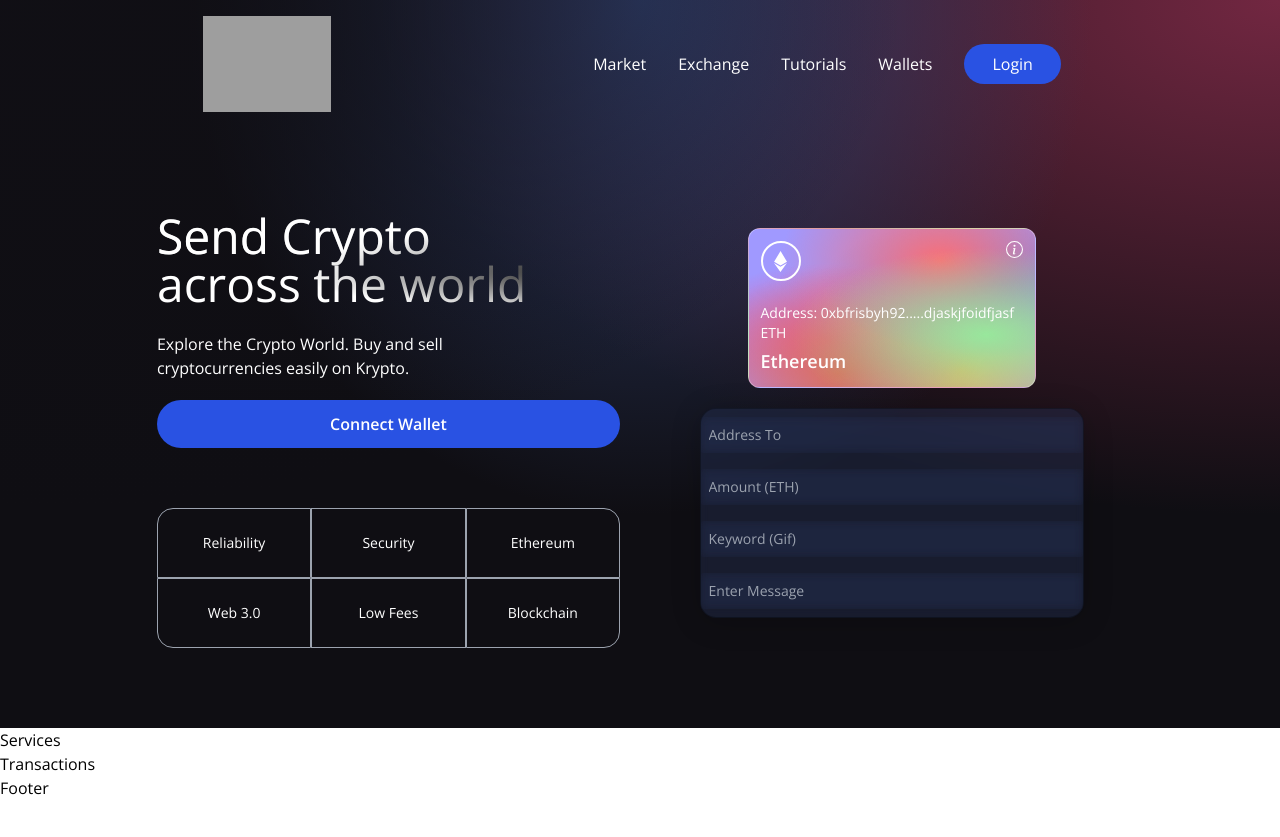
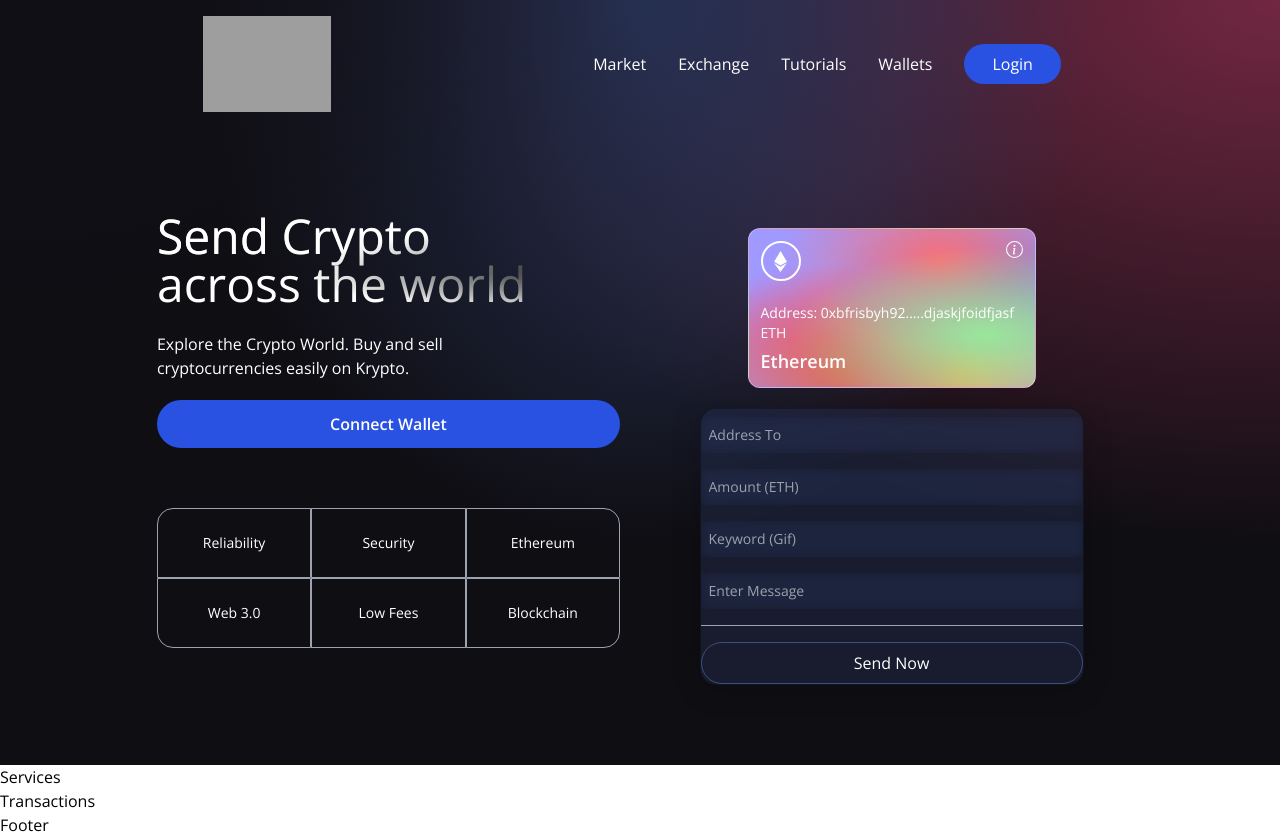
Before and after one commit to bfrisbyh92/Web3.0-App, a React (Create React App) app: page / in a window 1280 px wide. Before the commit the page ends 800 px from the top, so only its background shows below. Built offline with nearby package versions, Linux system fonts and the light colour scheme; grey boxes are pictures that could not be loaded.

Commit message:
welcome component done for now, moving to loader component

```diff
--- a/src/components/Welcome.jsx
+++ b/src/components/Welcome.jsx
@@ -25,6 +25,10 @@ const Input = ({placeholder,name,type,value,handleChange}) => (
 const Welcome = () => {
 
   const connectWallet = () => {
+
+  }
+
+  const handleSubmit = () => {
 
   }
 
@@ -108,6 +112,21 @@ const Welcome = () => {
 
                 <Input placeholder="Enter Message" name="message"
                 type="text" handleChange={() => {}}/>
+
+                <div className="h-[1px] w-full bg-gray-400 my-2"/>
+
+                {/*isLoading*/ /*true */ false ? (
+                    <Loader/>
+                ) : (
+                  <button
+                  type="button"
+                   onClick={handleSubmit}
+                   className="text-white w-full mt-2 border-[1px] p-2
+                   border-[#3d4f7c] rounded-full cursor-pointer"
+                  >
+                  Send Now
+                  </button>
+                )}
             </div>
 
         </div>
```
